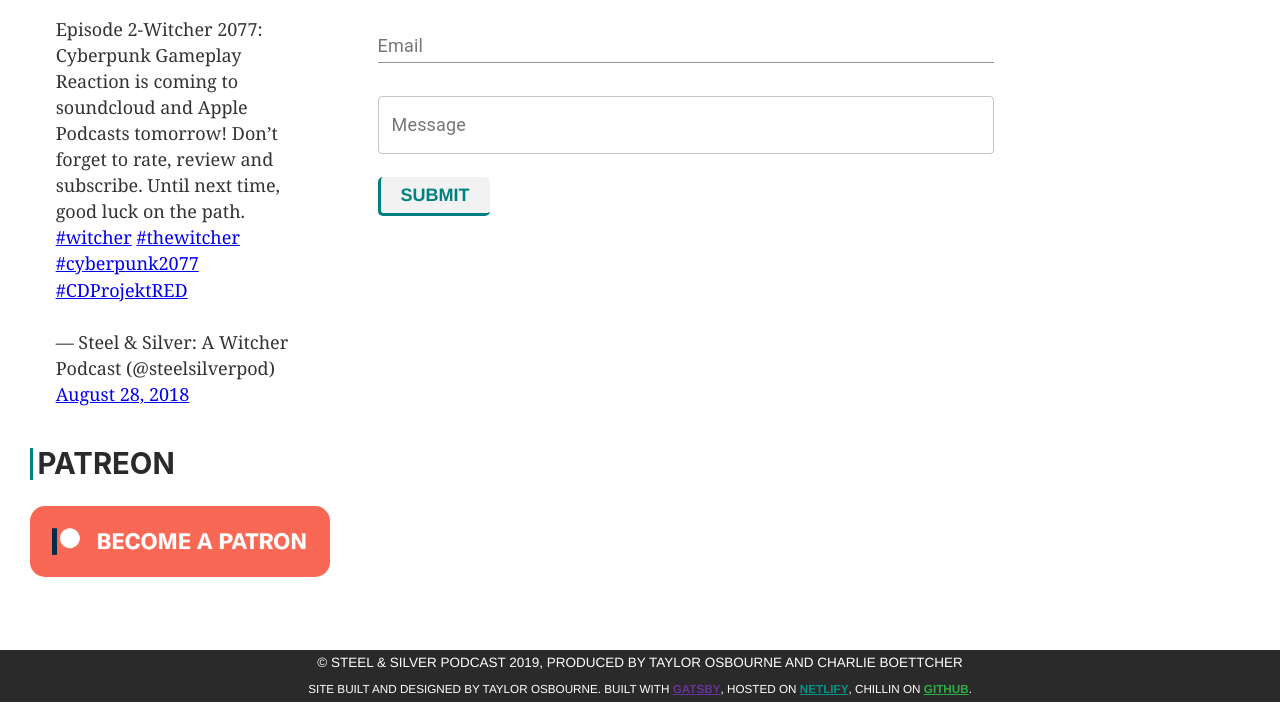
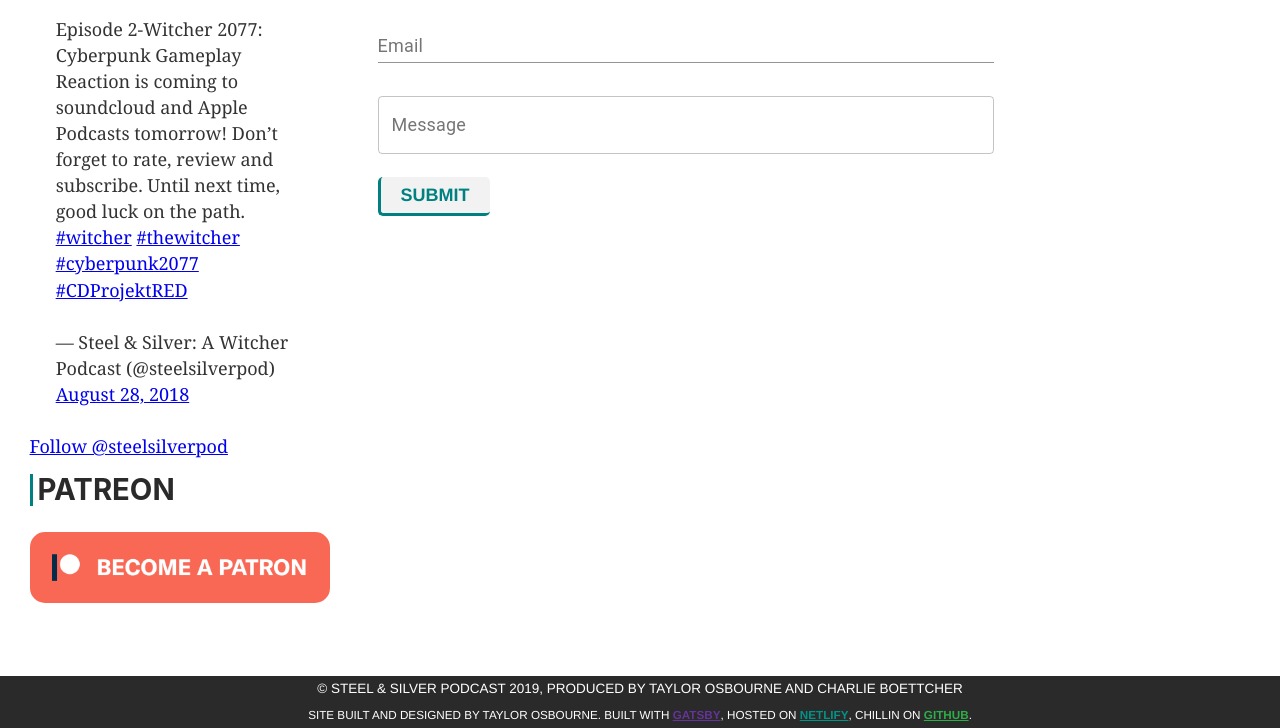
Before and after one commit to taylorosbourne/steelandsilverpod.com, a Gatsby site: page / in a window 1280 px wide. Shown: the part 1229-1957 px from the top of the page. Before the commit the page ends 1931 px from the top, so only its background shows below. Built offline with nearby package versions, Linux system fonts and the light colour scheme; Gatsby itself is replaced by a stand-in of ours.

Commit message:
added follow button

```diff
--- a/src/components/IndexContainer.js
+++ b/src/components/IndexContainer.js
@@ -45,6 +45,14 @@ const IndexContainer = ({episodes}) => (
         <blockquote class="twitter-tweet"><p lang="en" dir="ltr">We&#39;ve been out of the game for awhile but we&#39;re back and we have some exciting things in store. We&#39;re happy to announce that an episode we recorded last year with Brett from <a href="https://twitter.com/witcherpodcast?ref_src=twsrc%5Etfw">@witcherpodcast</a> is now live. <a href="https://t.co/ynBq91B5NW">https://t.co/ynBq91B5NW</a></p>&mdash; Steel &amp; Silver: A Witcher Podcast (@steelsilverpod) <a href="https://twitter.com/steelsilverpod/status/1209263785569112064?ref_src=twsrc%5Etfw">December 24, 2019</a></blockquote>
         <blockquote class="twitter-tweet"><p lang="en" dir="ltr">Episode 3- Our Cast Picks for the Witcher Netflix series is on <a href="https://t.co/WMGSNUrfVG">https://t.co/WMGSNUrfVG</a> and going up on Apple Podcasts tomorrow! Don&#39;t forget to rate, review and subscribe! Good luck on the path.</p>&mdash; Steel &amp; Silver: A Witcher Podcast (@steelsilverpod) <a href="https://twitter.com/steelsilverpod/status/1046215580884373509?ref_src=twsrc%5Etfw">September 30, 2018</a></blockquote>
         <blockquote class="twitter-tweet"><p lang="en" dir="ltr">Episode 2-Witcher 2077: Cyberpunk Gameplay Reaction is coming to soundcloud and Apple Podcasts tomorrow! Don’t forget to rate, review and subscribe. Until next time, good luck on the path. <a href="https://twitter.com/hashtag/witcher?src=hash&amp;ref_src=twsrc%5Etfw">#witcher</a> <a href="https://twitter.com/hashtag/thewitcher?src=hash&amp;ref_src=twsrc%5Etfw">#thewitcher</a> <a href="https://twitter.com/hashtag/cyberpunk2077?src=hash&amp;ref_src=twsrc%5Etfw">#cyberpunk2077</a> <a href="https://twitter.com/hashtag/CDProjektRED?src=hash&amp;ref_src=twsrc%5Etfw">#CDProjektRED</a></p>&mdash; Steel &amp; Silver: A Witcher Podcast (@steelsilverpod) <a href="https://twitter.com/steelsilverpod/status/1034283555516555265?ref_src=twsrc%5Etfw">August 28, 2018</a></blockquote>
+        <a
+          class="twitter-follow-button"
+          href="https://twitter.com/steelsilverpod"
+          data-size="large"
+          data-show-count="false"
+        >
+          Follow @steelsilverpod
+        </a>
       </TwitterContainer>
       <div style={{width: `100%`}}>
         <h2 className="section-header">Patreon</h2>
--- a/src/pages/episodes.js
+++ b/src/pages/episodes.js
@@ -4,7 +4,6 @@ import styled from 'styled-components'
 import Layout from '../components/layout';
 
 const EpisodeContainer = styled.div`
-  width: 100%;
   display: flex;
   flex-direction: column;
   * {
```
Also changed, not shown: README.md.
